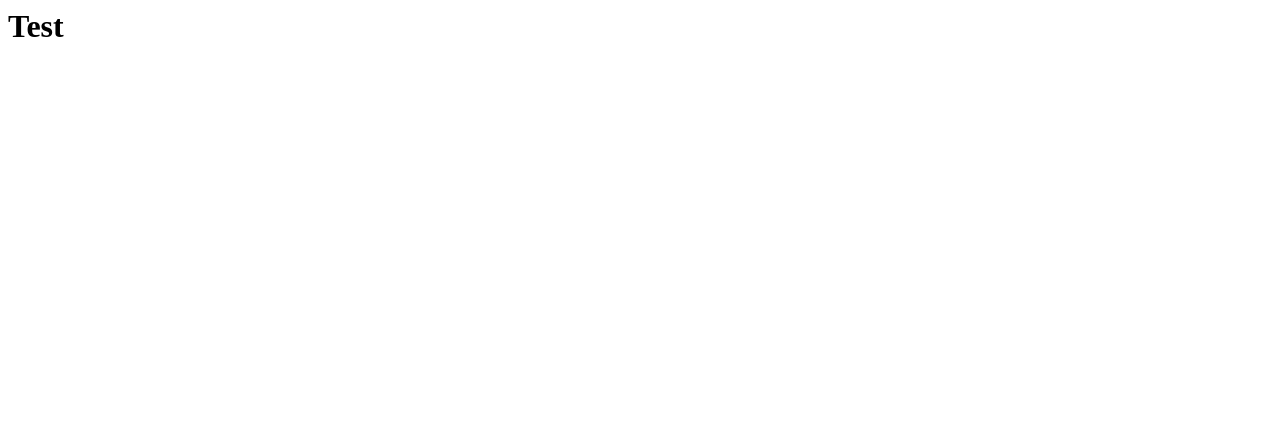
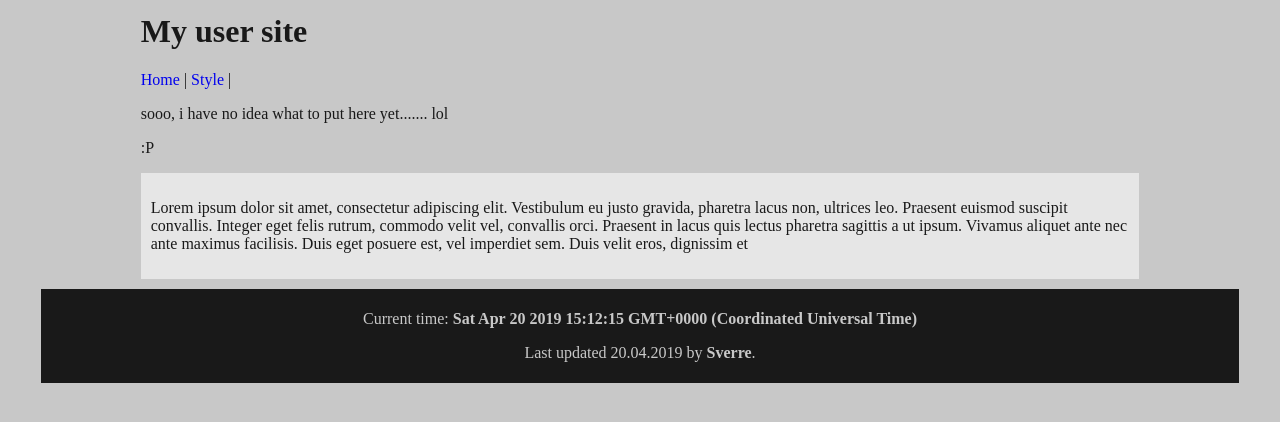
Before and after one commit to Sverreabo/sverreabo.github.io, a plain HTML site: page index.html in a window 1280 px wide. Drawn offline with Linux system fonts and the light colour scheme.

Commit message:
Ferdig for i dag

```diff
--- a/index.html
+++ b/index.html
@@ -1,9 +1,30 @@
 <html>
 	<head>
-		<title>Main site</title>
+		<meta charset="UTF-8">
+		<meta name="viewport" content="width=device-width, initial-scale=1">
+		<meta name="description" content="Yeeplayz's github">
+		<meta name="keywords" content="yeePlayz">
+		<meta name="author" content="Sverre Avlund Børringbo">
+		<link rel="stylesheet" type="text/css" href="style.css">
+		<script src="main.js" defer></script>
+		<title>User site</title>
 	</head>
 
 	<body>
-		<h1>Test</h1>
+		<h1>My user site</h1>
+		<nav>
+			<a href="index.html">Home</a> |
+			<a href="style.css">Style</a> |
+		</nav>
+
+		<p>sooo, i have no idea what to put here yet....... lol</p>
+		<p>:P</p>
+		<div>
+			<p>Lorem ipsum dolor sit amet, consectetur adipiscing elit. Vestibulum eu justo gravida, pharetra lacus non, ultrices leo. Praesent euismod suscipit convallis. Integer eget felis rutrum, commodo velit vel, convallis orci. Praesent in lacus quis lectus pharetra sagittis a ut ipsum. Vivamus aliquet ante nec ante maximus facilisis. Duis eget posuere est, vel imperdiet sem. Duis velit eros, dignissim et</p>
+		</div>
+		<footer>
+			<p>Current time: <b id="currenttime">Not available.</b></p>
+			<p>Last updated 20.04.2019 by <b>Sverre</b>.</p>
+		</footer>
 	</body>
 </html>
--- /dev/null
+++ b/main.js
@@ -0,0 +1,12 @@
+function main() {
+	document.getElementById("currenttime").innerHTML = Date();
+	if (navigator.onLine) {
+	setTimeout("main()", 500);
+	} else {
+		alert("You are offline");
+		main();
+	}
+}
+
+console.log("Successfully started main.js");
+main();
--- /dev/null
+++ b/style.css
@@ -0,0 +1,39 @@
+html {
+	scroll-behavior:smooth;
+}
+
+body {
+	margin:auto;
+	margin-left:10%;
+	margin-right:10%;
+	background-color:rgb(200, 200, 200);
+	padding:1%;
+	color:rgb(25, 25, 25);
+}
+
+
+div {
+	margin:1%;
+	margin-left:0%;
+	margin-right:0%;
+	background-color:rgb(230, 230, 230);
+	padding:1%;
+}
+
+footer {
+	text-align:center;
+	color:rgb(200, 200, 200);
+	margin:1%;
+	margin-left:-10%;
+	margin-right:-10%;
+	padding:0.5%;
+	background-color:rgb(25, 25, 25);
+}
+
+nav a {
+	text-decoration:None;
+}
+
+h1 {
+
+}
```
